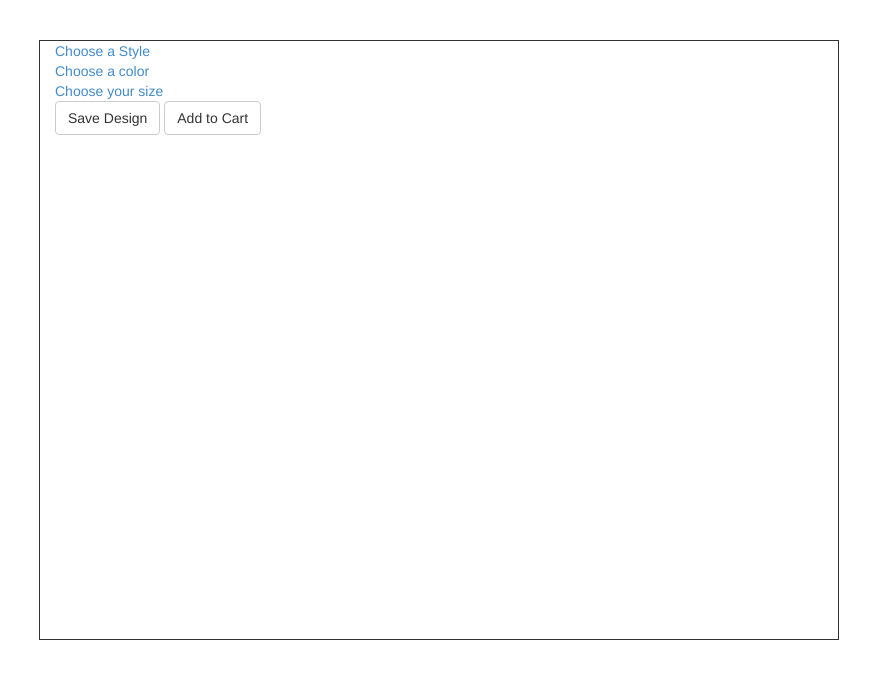
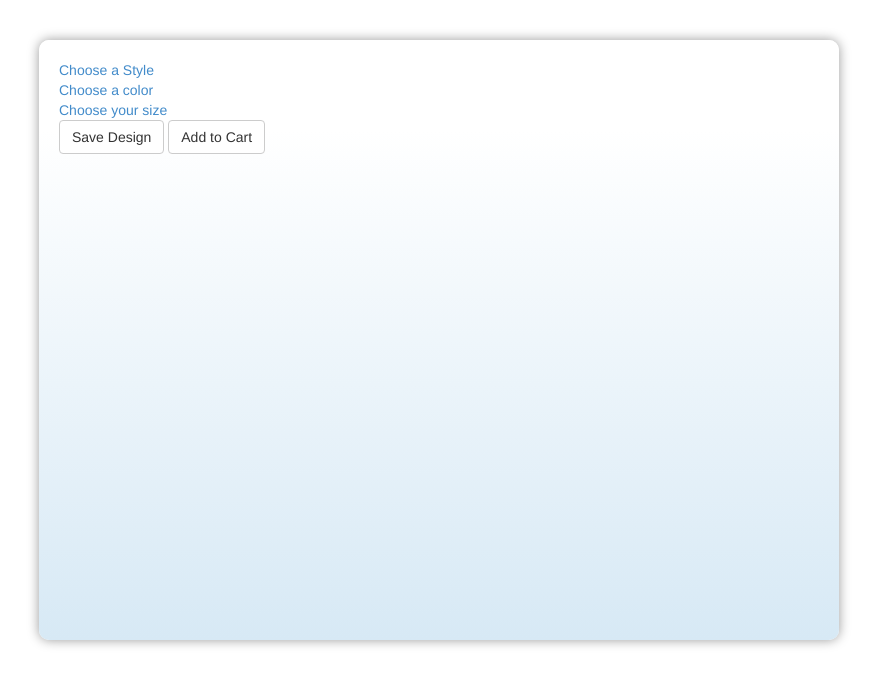
Before and after one commit to osborn/capstone, a plain HTML site: page index.html in a window 1280 px wide. Shown: the whole page, without its empty margins (201-1078 px from the left). Drawn offline with Linux system fonts and the light colour scheme.

Commit message:
added a gradient style to the container

```diff
--- a/css/style.css
+++ b/css/style.css
@@ -1,9 +1,28 @@
+.gradientBoxesWithOuterShadows {
+padding: 20px;
+background-color: white;
+
+/* outer shadows  (note the rgba is red, green, blue, alpha) */
+-webkit-box-shadow: 0px 0px 12px rgba(0, 0, 0, 0.4);
+-moz-box-shadow: 0px 1px 6px rgba(23, 69, 88, .5);
+
+/* rounded corners */
+-webkit-border-radius: 12px;
+-moz-border-radius: 7px;
+border-radius: 7px;
+
+/* gradients */
+background: -webkit-gradient(linear, left top, left bottom,
+color-stop(0%, white), color-stop(15%, white), color-stop(100%, #D7E9F5));
+background: -moz-linear-gradient(top, white 0%, white 55%, #D5E4F3 130%);
+}
+
 .container{
 	position:relative;
 	top:40px;
 	width:800px;
-	border: 1px solid;
 	height: 600px;
+	border-radius: 10px;
 }
 
 html{
@@ -42,3 +61,6 @@ html{
 #color3{
 	background: red;
 }
+p{
+
+}
--- a/index.html
+++ b/index.html
@@ -27,7 +27,7 @@
 </head>
 
 <body>
-	<div class="container">
+	<div class="container gradientBoxesWithOuterShadows">
 		<div class="row">
 			<div class="col-md-12">
 				<div class="row">
--- a/js/scripts.js
+++ b/js/scripts.js
@@ -2,9 +2,11 @@ $(document).ready(function(){
 	$('.carousel-inner').find('img').click(function(){
 		var clone = $(this).clone();
 		$('#canvas').html(clone);
+		$('#canvas').append('<p>$15</p>');
 	});
 
 	$('#color1').click(function(){
 		$('#canvas').html('<img src="img/picture-three-colored.png">');
+		$('#canvas').append('<p>$15</p>');
 	});
 });
```
